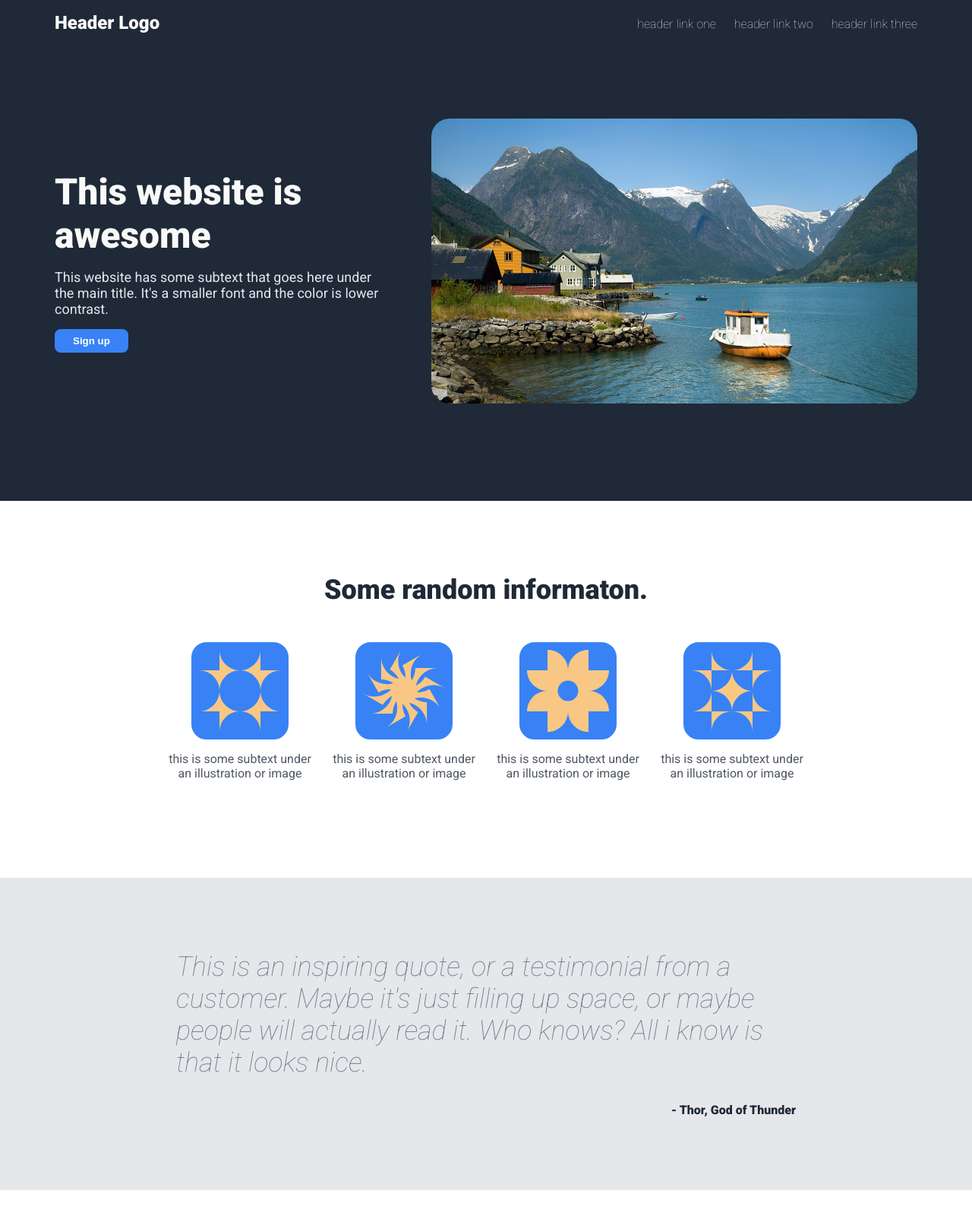
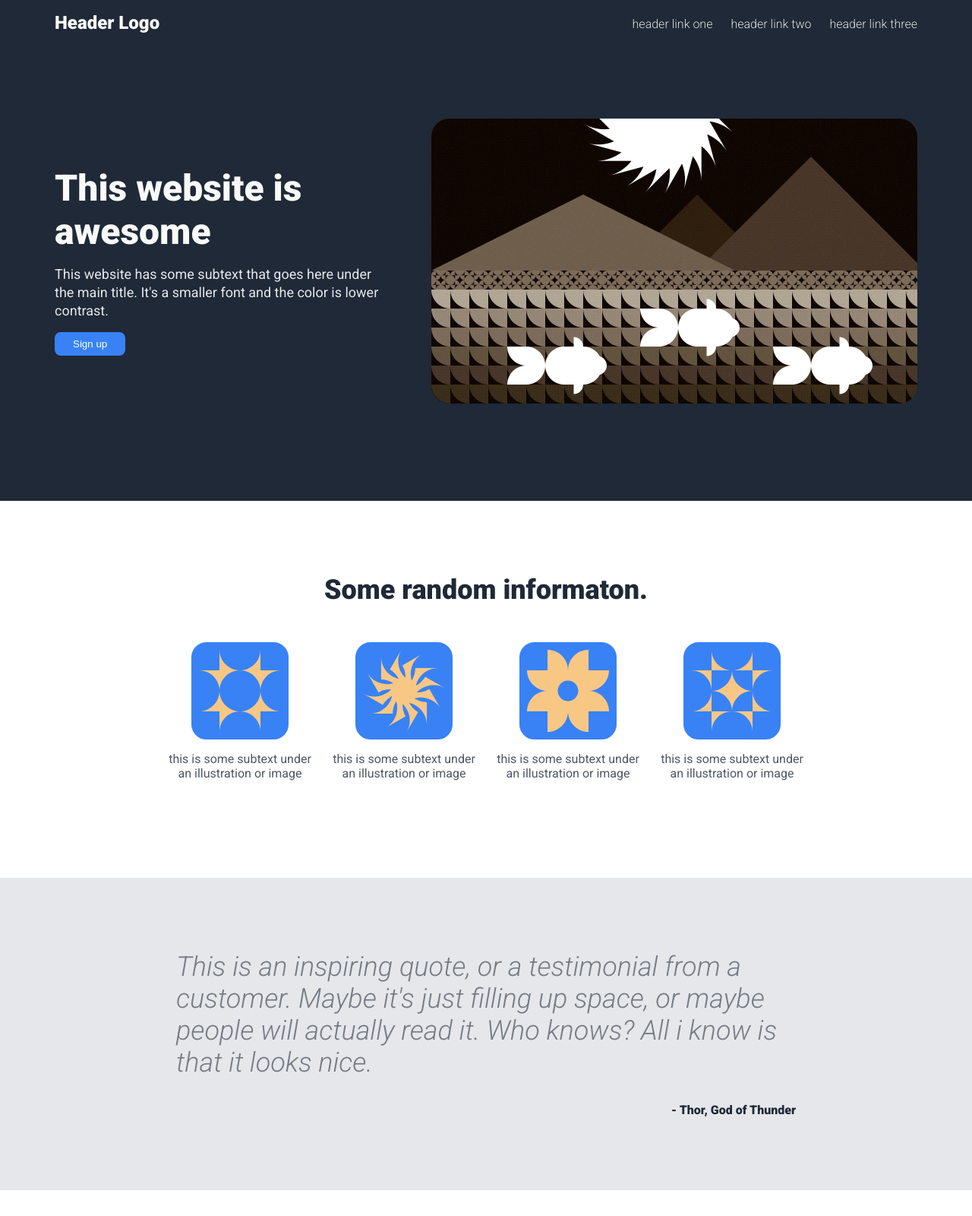
Before and after one commit to robertdebauch/odin-landing, a plain HTML site: page index.html in a window 1280 px wide. Shown: the top 1600 px of the page at 76% size. Drawn offline with Linux system fonts and the light colour scheme.

Commit message:
feat: finished css
added flexbox to all section, double-checked it.

also change the hero-section picture for one i made myself.

```diff
--- a/index.html
+++ b/index.html
@@ -34,7 +34,7 @@
                     lower contrast.</p>
                 <button>Sign up</button>
             </div>
-            <img src="img/Fjord by Aqwis.jpg" alt="Picture of Fjord by Aqwis via Wikimedia Commons">
+            <img src="img/fishes.png" alt="Picture of Fjord by Aqwis via Wikimedia Commons">
         </div>
     </section>
 
--- a/style.css
+++ b/style.css
@@ -36,7 +36,7 @@ img {
 }
 
 .header a {
-    font-weight: lighter;
+    font-weight: 300;
     text-decoration: none;
 
     padding-left: 1.5rem;
@@ -71,8 +71,10 @@ nav ul {
 
 .hero p {
     font-size: 18px;
+    font-weight: 400;
     color: #E5E7EB;
     flex-shrink: 5;
+    line-height: 1.5rem;
 }
 
 .hero button {
@@ -81,7 +83,7 @@ nav ul {
     padding: 0.5rem 1.5rem;
     border: 0;
     border-radius: 8px;
-    font-weight: 900;
+    font-weight: 500;
 }
 
 .hero .hero-container {
@@ -137,6 +139,7 @@ nav ul {
 
 .cards .card {
     color: #1f2937c7;
+    font-weight: 400;
     display: flex;
     flex-direction: column;
     justify-content: center;
@@ -175,7 +178,7 @@ nav ul {
 
 .quote-container .quote-text {
     font-size: 36px;
-    font-weight: 100;
+    font-weight: 300;
     font-style: italic;
     color: #1f293790;
     flex: 1;
@@ -218,11 +221,12 @@ nav ul {
     display: flex;
     flex-direction: column;
     gap: 0.25rem;
+    font-weight: 400;
 }
 
 .cta-container .cta-button {
     color: white;
-    font-weight: 900;
+    font-weight: 600;
     background-color: #3882F6;
     border: 2px solid white;
     padding: 0.5rem 1.5rem;
@@ -238,4 +242,5 @@ nav ul {
     justify-content: center;
     align-items: center;
     padding: 2rem;
+    font-weight: 400;
 }
```
Also changed, not shown: img/fishes.png (added).
